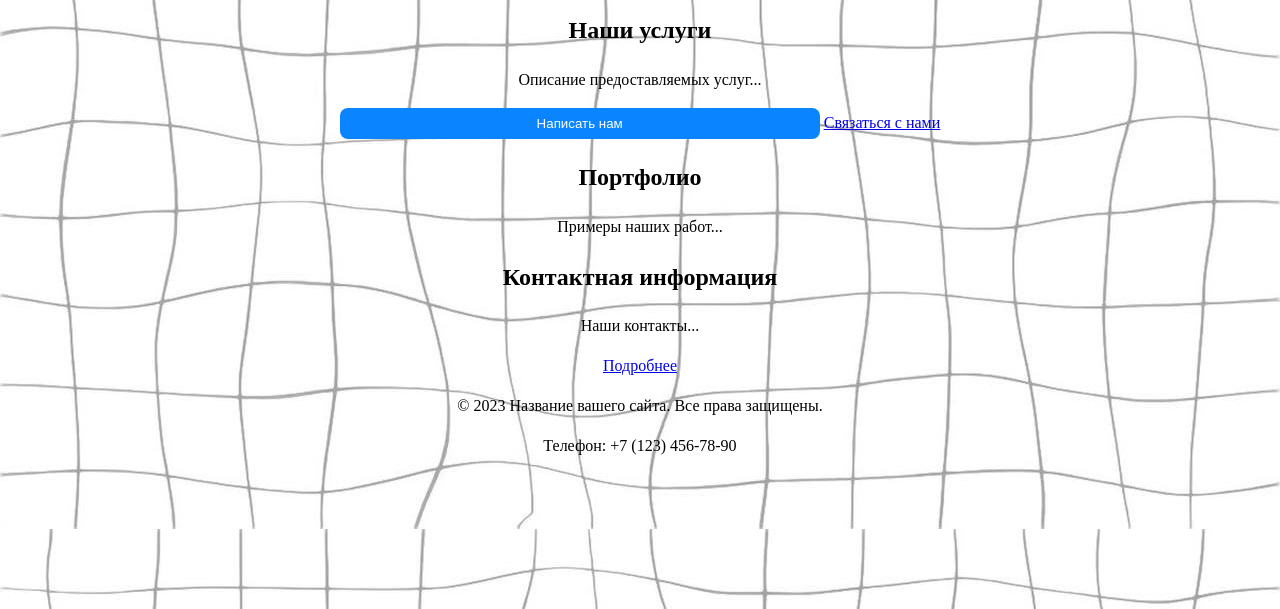
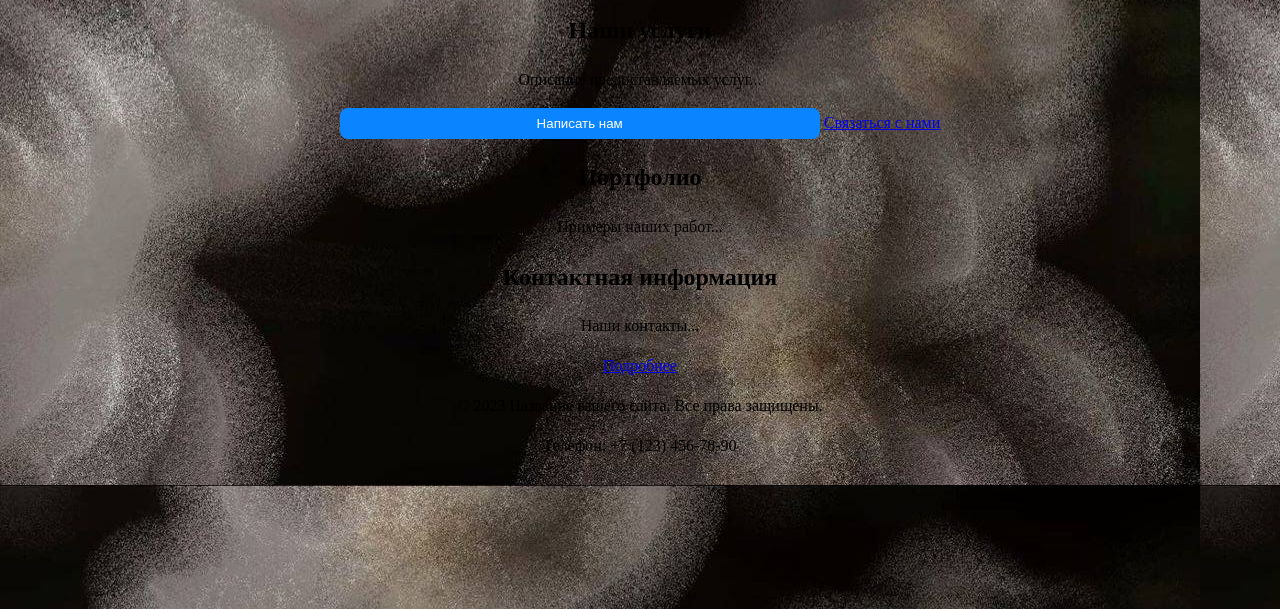
Before and after one commit to ilya-r-v/frontend_backend, a plain HTML site: page index.html in a window 1280 px wide. Shown: the part 191-800 px from the top of the page. Drawn offline with Linux system fonts and the light colour scheme.

Commit message:
feat: фон

```diff
--- a/contacts.css
+++ b/contacts.css
@@ -8,7 +8,7 @@
 
 body {
     font-family: CursiveFont;
-    background-image: url('for_site_back.jpg');
+    background-image: url('back.jpg');
     line-height: 1.5;
 }
 
--- a/index.css
+++ b/index.css
@@ -8,7 +8,7 @@
 
 body {
     font-family: CursiveFont;
-    background-image: url('for_site_back.jpg');
+    background-image: url('back.jpg');
     line-height: 1.5;
 }
 
```
